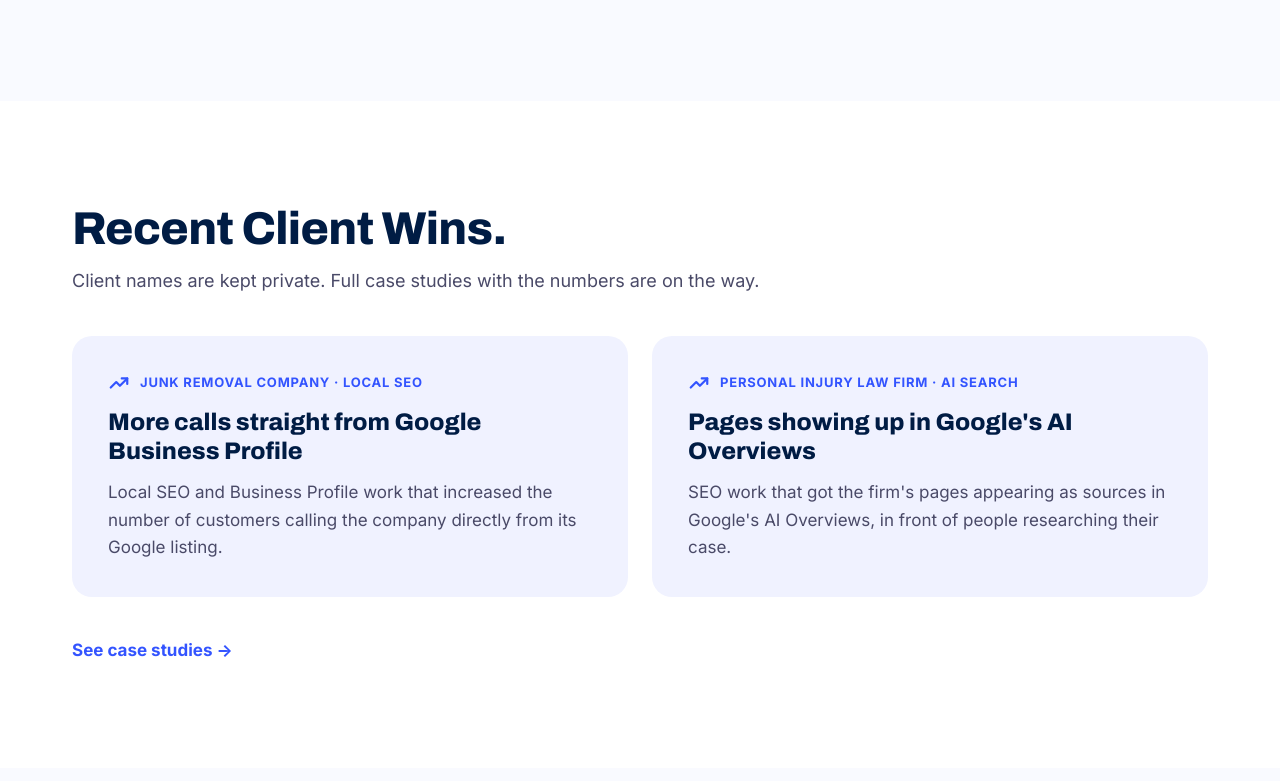
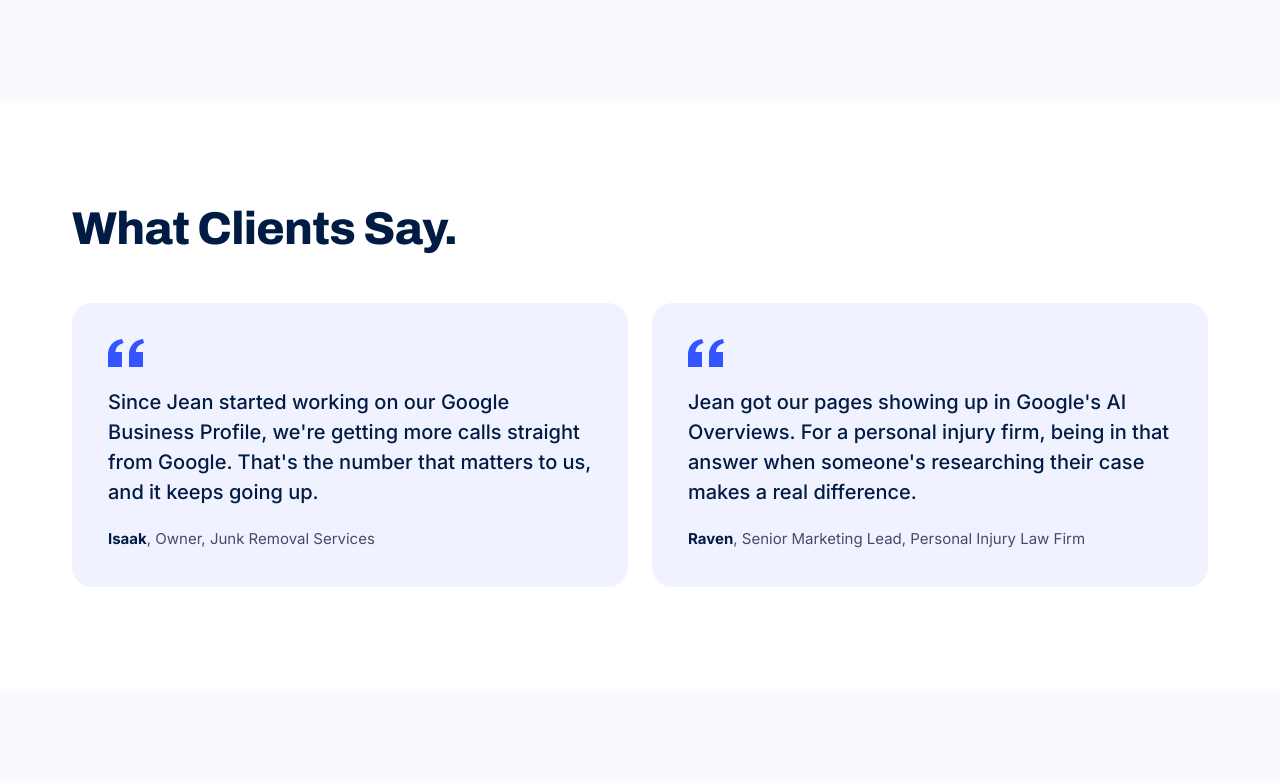
Before and after one commit to Jeeaanny/seotrendnow, an Astro site: page / in a window 1280 px wide. Shown: the part 5919-6700 px from the top of the page. Built offline with nearby package versions, Linux system fonts and the light colour scheme; Astro itself is replaced by a stand-in of ours; some packages are replaced by stand-ins of ours.

Commit message:
Add client-approved testimonials from Isaak and Raven; show testimonial sections
Co-Authored-By: Claude Opus 5.5 <noreply@anthropic.com>
Claude-Session: https://claude.ai/code/session_01M4MX5nKsAVaMXm79wzW3xR

```diff
--- a/src/consts.ts
+++ b/src/consts.ts
@@ -7,9 +7,9 @@
 // Set it to false when the real content is in. Samples then disappear and pages become indexable.
 export const PRELAUNCH = false;
 
-// Set to true once clients have approved their testimonials (quotes live in src/pages/index.astro
-// and src/pages/results/index.astro). Hidden until then so no placeholder quotes show.
-export const SHOW_TESTIMONIALS = false;
+// Client testimonials (homepage and Results page). Quotes approved by the clients, Nov 2026.
+// Set to false to hide both sections.
+export const SHOW_TESTIMONIALS = true;
 
 export const SITE = {
   name: 'SEOTrendNow',
--- a/src/pages/index.astro
+++ b/src/pages/index.astro
@@ -274,28 +274,6 @@ const pageCss = ".sec{padding:104px 0}\n.h1{font-family:Archivo,system-ui,sans-s
 </div>
 </section>
 
-<section class="sec" style="background: #FFFFFF">
-<div class="wrap" style="display: flex; flex-direction: column; gap: 40px">
-<div style="display: flex; flex-direction: column; gap: 12px; max-width: 760px">
-<h2 class="h2" style="color: #001C44">Recent Client Wins.</h2>
-<p style="margin: 0; font-size: 18px">Client names are kept private. Full case studies with the numbers are on the way.</p>
-</div>
-<div style="display: grid; grid-template-columns: repeat(auto-fit, minmax(320px, 1fr)); gap: 24px">
-<article style="margin: 0; background: #F0F2FF; border-radius: 20px; padding: 36px; display: flex; flex-direction: column; gap: 14px">
-<span style="display: inline-flex; align-items: center; gap: 10px; font-size: 13px; font-weight: 700; color: #3354FF; text-transform: uppercase; letter-spacing: 0.06em"><svg aria-hidden="true" width="22" height="22" viewBox="0 0 24 24" fill="none" stroke="#3354FF" stroke-width="2.4" stroke-linecap="round" stroke-linejoin="round"><polyline points="3 17 9 11 13 15 21 7"></polyline><polyline points="15 7 21 7 21 13"></polyline></svg>Junk removal company · Local SEO</span>
-<h3 class="h3" style="color: #001C44; font-size: 24px">More calls straight from Google Business Profile</h3>
-<p style="margin: 0; font-size: 17px">Local SEO and Business Profile work that increased the number of customers calling the company directly from its Google listing.</p>
-</article>
-<article style="margin: 0; background: #F0F2FF; border-radius: 20px; padding: 36px; display: flex; flex-direction: column; gap: 14px">
-<span style="display: inline-flex; align-items: center; gap: 10px; font-size: 13px; font-weight: 700; color: #3354FF; text-transform: uppercase; letter-spacing: 0.06em"><svg aria-hidden="true" width="22" height="22" viewBox="0 0 24 24" fill="none" stroke="#3354FF" stroke-width="2.4" stroke-linecap="round" stroke-linejoin="round"><polyline points="3 17 9 11 13 15 21 7"></polyline><polyline points="15 7 21 7 21 13"></polyline></svg>Personal injury law firm · AI search</span>
-<h3 class="h3" style="color: #001C44; font-size: 24px">Pages showing up in Google's AI Overviews</h3>
-<p style="margin: 0; font-size: 17px">SEO work that got the firm's pages appearing as sources in Google's AI Overviews, in front of people researching their case.</p>
-</article>
-</div>
-<a href="/results/" style="font-weight: 700; text-decoration: none; align-self: flex-start">See case studies →</a>
-</div>
-</section>
-
 {SHOW_TESTIMONIALS && (
 <section class="sec" style="background: #FFFFFF">
 <div class="wrap" style="display: flex; flex-direction: column; gap: 48px">
@@ -306,13 +284,13 @@ const pageCss = ".sec{padding:104px 0}\n.h1{font-family:Archivo,system-ui,sans-s
 <div style="display: grid; grid-template-columns: repeat(auto-fit, minmax(320px, 1fr)); gap: 24px">
 <figure style="margin: 0; background: #F0F2FF; border-radius: 20px; padding: 36px; display: flex; flex-direction: column; gap: 20px">
 <svg aria-hidden="true" width="36" height="28" viewBox="0 0 36 28" fill="#3354FF"><path d="M0 28V16C0 7 5 1.5 14 0l1.5 4C10 5.6 7.6 9 7.4 13H14v15zm21 0V16c0-9 5-14.5 14-16l1 4c-5.5 1.6-7.9 5-8.1 9H35v15z"></path></svg>
-<blockquote style="margin: 0; font-size: 20px; line-height: 1.5; color: #001C44; font-weight: 500">[Client testimonial focused on a business result, two or three sentences.]</blockquote>
-<figcaption style="font-size: 15px"><b style="color: #001C44">[Client name]</b>, [Role, Business, Country]</figcaption>
+<blockquote style="margin: 0; font-size: 20px; line-height: 1.5; color: #001C44; font-weight: 500">Since Jean started working on our Google Business Profile, we're getting more calls straight from Google. That's the number that matters to us, and it keeps going up.</blockquote>
+<figcaption style="font-size: 15px"><b style="color: #001C44">Isaak</b>, Owner, Junk Removal Services</figcaption>
 </figure>
 <figure style="margin: 0; background: #F0F2FF; border-radius: 20px; padding: 36px; display: flex; flex-direction: column; gap: 20px">
 <svg aria-hidden="true" width="36" height="28" viewBox="0 0 36 28" fill="#3354FF"><path d="M0 28V16C0 7 5 1.5 14 0l1.5 4C10 5.6 7.6 9 7.4 13H14v15zm21 0V16c0-9 5-14.5 14-16l1 4c-5.5 1.6-7.9 5-8.1 9H35v15z"></path></svg>
-<blockquote style="margin: 0; font-size: 20px; line-height: 1.5; color: #001C44; font-weight: 500">[Client testimonial about working with you directly: communication, clarity, speed.]</blockquote>
-<figcaption style="font-size: 15px"><b style="color: #001C44">[Client name]</b>, [Role, Business, Country]</figcaption>
+<blockquote style="margin: 0; font-size: 20px; line-height: 1.5; color: #001C44; font-weight: 500">Jean got our pages showing up in Google's AI Overviews. For a personal injury firm, being in that answer when someone's researching their case makes a real difference.</blockquote>
+<figcaption style="font-size: 15px"><b style="color: #001C44">Raven</b>, Senior Marketing Lead, Personal Injury Law Firm</figcaption>
 </figure>
 </div>
 </div>
--- a/src/pages/results/index.astro
+++ b/src/pages/results/index.astro
@@ -80,8 +80,8 @@ const industries = new Set(cards.map((c) => c.data.industry).filter((t) => !t.st
 <section style="background: #001C44; color: #FFFFFF">
 <div class="wrap" style="display: flex; flex-direction: column; align-items: center; text-align: center; gap: 20px; padding-top: 80px; padding-bottom: 80px">
 <svg aria-hidden="true" width="40" height="32" viewBox="0 0 36 28" fill="#FFCA00"><path d="M0 28V16C0 7 5 1.5 14 0l1.5 4C10 5.6 7.6 9 7.4 13H14v15zm21 0V16c0-9 5-14.5 14-16l1 4c-5.5 1.6-7.9 5-8.1 9H35v15z"></path></svg>
-<p style="margin: 0; font-family: Archivo, system-ui, sans-serif; font-weight: 700; font-size: 28px; line-height: 1.35; max-width: 860px">[Client testimonial about results, in their own words.]</p>
-<p style="margin: 0; color: #CBD1D9; font-size: 15px"><b style="color: #FFFFFF">[Client name]</b>, [Role, Business, Country]</p>
+<p style="margin: 0; font-family: Archivo, system-ui, sans-serif; font-weight: 700; font-size: 28px; line-height: 1.35; max-width: 860px">Jean got our pages showing up in Google's AI Overviews. For a personal injury firm, being in that answer when someone's researching their case makes a real difference.</p>
+<p style="margin: 0; color: #CBD1D9; font-size: 15px"><b style="color: #FFFFFF">Raven</b>, Senior Marketing Lead, Personal Injury Law Firm</p>
 </div>
 </section>
 )}
```
